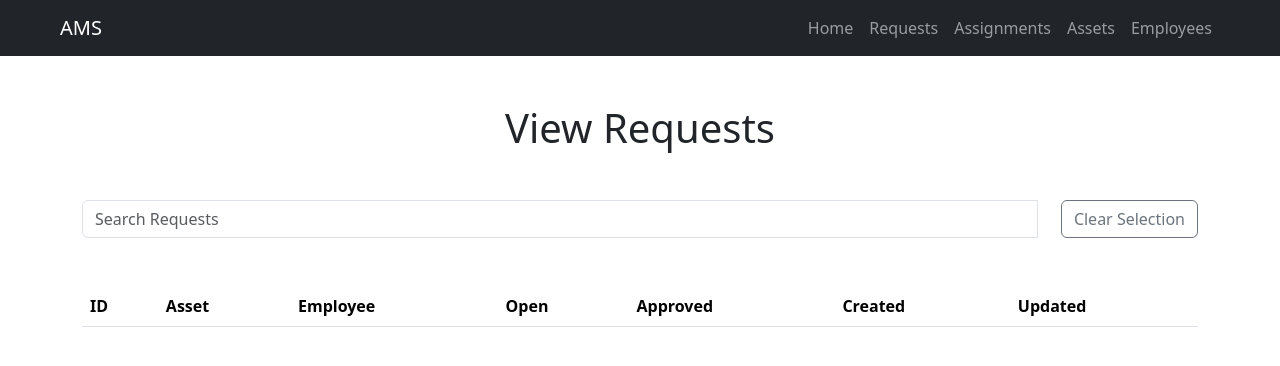
After one commit to bxrne/AMS, a Flask app: page /requests in a window 1280 px wide. The commit adds this page. Shown: the top 366 px of the page. Run offline with Flask 2, Linux system fonts and the light colour scheme; data that the repository does not hold is empty.

Commit message:
added reqs page w search

```diff
--- a/app.py
+++ b/app.py
@@ -18,6 +18,9 @@ asset_history_view = "SELECT A_H_ID, ASSET_ID, EMPLOYEE_ID, REQUEST_ID, DATE_ASS
 employee_view = "SELECT EMPLOYEE_ID, FIRST_NAME, LAST_NAME, DOB, IS_PENDING, IS_APPROVED, JOB_ID, DEPT_ID FROM ASSETMANAGEMENT.EMPLOYEE"
 employee_view_job = "SELECT TITLE FROM ASSETMANAGEMENT.JOB WHERE J_ID ="
 employee_view_dept = "SELECT D_NAME FROM ASSETMANAGEMENT.DEPARTMENT WHERE D_ID ="
+
+# REQUEST VIEW
+request_view = "SELECT R_ID, EMPLOYEE_ID, ASSET_ID, IS_OPEN, IS_APPROVED, CREATED_DATE, UPDATED_DATE FROM ASSETMANAGEMENT.REQUEST"
 
 
 app = Flask(__name__)
@@ -171,6 +174,44 @@ def assignments():
 
     return render_template('assignments.html', data=assignments)
 
+@app.route('/requests', methods=['GET', 'POST'])
+def requests():
+    requests = []
+    connection = oracledb.connect(user=user, password=password, dsn=conn_string)
+
+    cur = connection.cursor()
+    cur.execute(request_view)
+
+    for row in cur:
+        R_ID, EMPLOYEE_ID, ASSET_ID, IS_OPEN, IS_APPROVED, CREATED_DATE, UPDATED_DATE = row
+
+        cur2 = connection.cursor()
+        EMPLOYEE_NAME = cur2.execute("SELECT FIRST_NAME, LAST_NAME FROM ASSETMANAGEMENT.EMPLOYEE WHERE EMPLOYEE_ID = " + str(EMPLOYEE_ID)).fetchone()
+        EMPLOYEE_NAME = EMPLOYEE_NAME[0] + " " + EMPLOYEE_NAME[1]
+
+        ASSET_NAME =  cur2.execute("SELECT A_NAME FROM ASSETMANAGEMENT.ASSET WHERE A_ID = " + str(ASSET_ID)).fetchone()[0]
+
+        _request = {
+            "R_ID": R_ID,
+            "ASSET_NAME": ASSET_NAME,
+            "EMPLOYEE_NAME": EMPLOYEE_NAME,
+            "IS_OPEN": IS_OPEN,
+            "IS_APPROVED": IS_APPROVED,
+            "CREATED_DATE": CREATED_DATE.strftime("%d-%b-%Y"),
+            "UPDATED_DATE": UPDATED_DATE.strftime("%d-%b-%Y") if UPDATED_DATE is not None else "Not Updated"
+        }
+        requests.append(_request)
+
+    cur.close()
+    connection.close()
+
+    if request.method == 'POST' and request.form['searchQuery']:
+        searchQuery = request.form['searchQuery']
+        requests = [r for r in requests if searchQuery.lower() in (r["ASSET_NAME"] + " " + r["EMPLOYEE_NAME"]).lower()]
+
+    return render_template('requests.html', data=requests)
+
+
 @app.route('/requests/<rid>', methods=['GET'])
 def view_request(rid):
     connection = oracledb.connect(user=user, password=password, dsn=conn_string)
--- a/templates/Nav.html
+++ b/templates/Nav.html
@@ -7,14 +7,17 @@
           <a class="nav-link" href="/">Home</a>
         </li>
         <li class="nav-item">
+          <a class="nav-link" href="/requests">Requests</a>
+        </li>
+        <li class="nav-item">
+          <a class="nav-link" href="/assignments">Assignments</a>
+        </li>
+        <li class="nav-item">
           <a class="nav-link" href="/assets">Assets</a>
         </li>
         <li class="nav-item">
           <a class="nav-link" href="/employees">Employees</a>
         </li>
-        <li class="nav-item">
-          <a class="nav-link" href="/assignments">Assignments</a>
-        </li>
       </ul>
     </div>
   </div>
--- /dev/null
+++ b/templates/requests.html
@@ -0,0 +1,48 @@
+{% extends 'base.html' %}
+{% block title %}View Requests{% endblock %}
+
+{% block header %}
+View Requests
+{% endblock %}
+
+{% block content %}
+
+<form method="POST" class="form-inline mb-5">
+  <div class="form-group">
+    <div class="input-group gap-4">
+    <input type="search" class="form-control" name="searchQuery" placeholder="Search Requests">
+      <div class="input-group-append">
+         <a href="/assignments" class="btn btn-outline-secondary">Clear Selection</a>
+      </div>
+  </div>
+  </div>
+</form>
+
+<table class="table table-striped table-responsive">
+  <thead>
+    <tr>
+      <th scope="col">ID</th>
+      <th scope="col">Asset</th>
+      <th scope="col">Employee</th>
+	  <th scope="col">Open</th>
+	  <th scope="col">Approved</th>
+      <th scope="col">Created</th>
+	  <th scope="col">Updated</th>
+    </tr>
+  </thead>
+  <tbody>
+    {% for row in data %}
+      <tr>
+        <td>{{ row["R_ID"] }}</td>
+        <td>{{ row["ASSET_NAME"] }}</td>
+        <td>{{ row["EMPLOYEE_NAME"] }}</td>
+		<td>{% if data["IS_OPEN"] %}Yes{% else %}No{% endif %}</td>
+		<td>{% if data["IS_APPROVED"] %}Yes{% else %}No{% endif %}</td>
+		<td>{{ row["CREATED_DATE"] }}</td>
+		<td>{{ row["UPDATED_DATE"] }}</td>
+
+	</tr>
+    {% endfor %}
+  </tbody>
+</table>
+{% endblock %}
```
